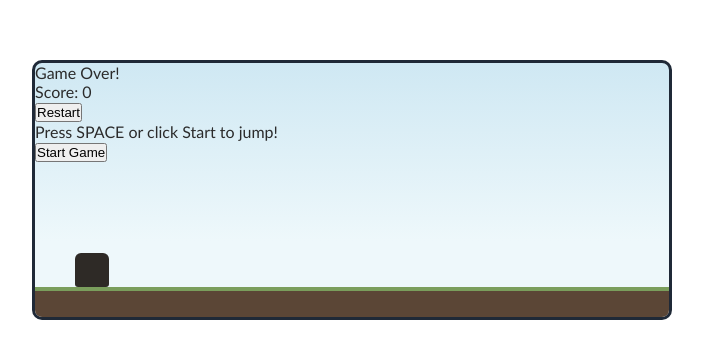
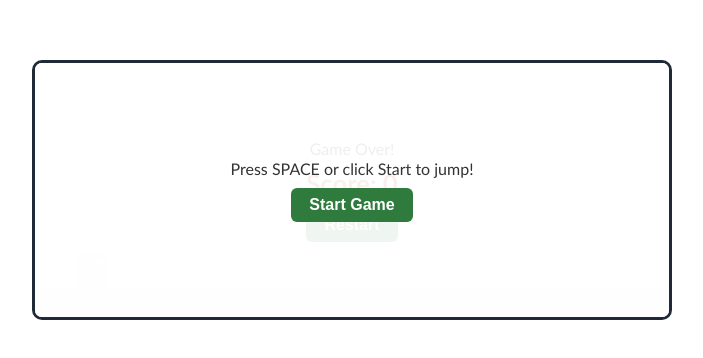
Before and after one commit to doug-ctrl/jumping-game, a plain HTML site: page index.html in a window 1280 px wide. Shown: the part 210-568 px from the top of the page, without its empty margins (288-991 px from the left). Drawn offline with Linux system fonts and the light colour scheme.

Commit message:
css for start and gameOver

```diff
--- a/style.css
+++ b/style.css
@@ -45,8 +45,15 @@ body {
   border-radius: 6px 6px 3px 3px;
 }
 
-.hidden {
-  display: none !important;
+.player::before {
+  content: '';
+  position: absolute;
+  top: 6px;
+  right: 6px;
+  width: 6px;
+  height: 6px;
+  background: #fff;
+  border-radius: 50%;
 }
 
 .obstacle {
@@ -57,3 +64,42 @@ body {
   background: #3f6b2d;
   border-radius: 3px 3px 0 0;
 }
+
+.game-over,
+#start-screen {
+  position: absolute;
+  inset: 0;
+  background: rgba(255, 255, 255, 0.92);
+  display: flex;
+  flex-direction: column;
+  align-items: center;
+  justify-content: center;
+  gap: 10px;
+  z-index: 5;
+}
+
+.score {
+  font-size: 1.6rem;
+  font-weight: bold;
+  color: #c0392b;
+}
+
+#start-screen p {
+  font-size: 1rem;
+  color: #333;
+}
+
+.hidden {
+  display: none !important;
+}
+
+button {
+  padding: 8px 18px;
+  font-size: 1rem;
+  font-weight: bold;
+  background: #2f7a3d;
+  color: #fff;
+  border: none;
+  border-radius: 6px;
+  cursor: pointer;
+}
```
